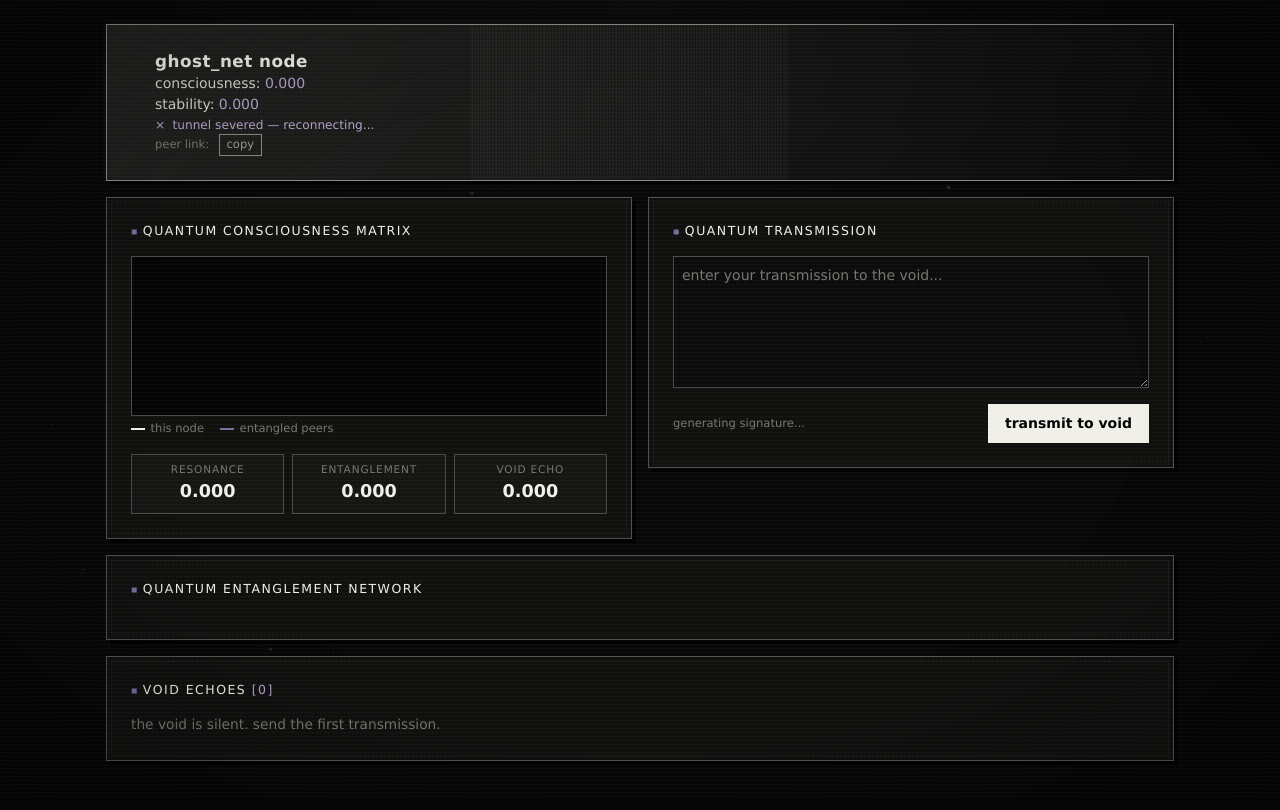
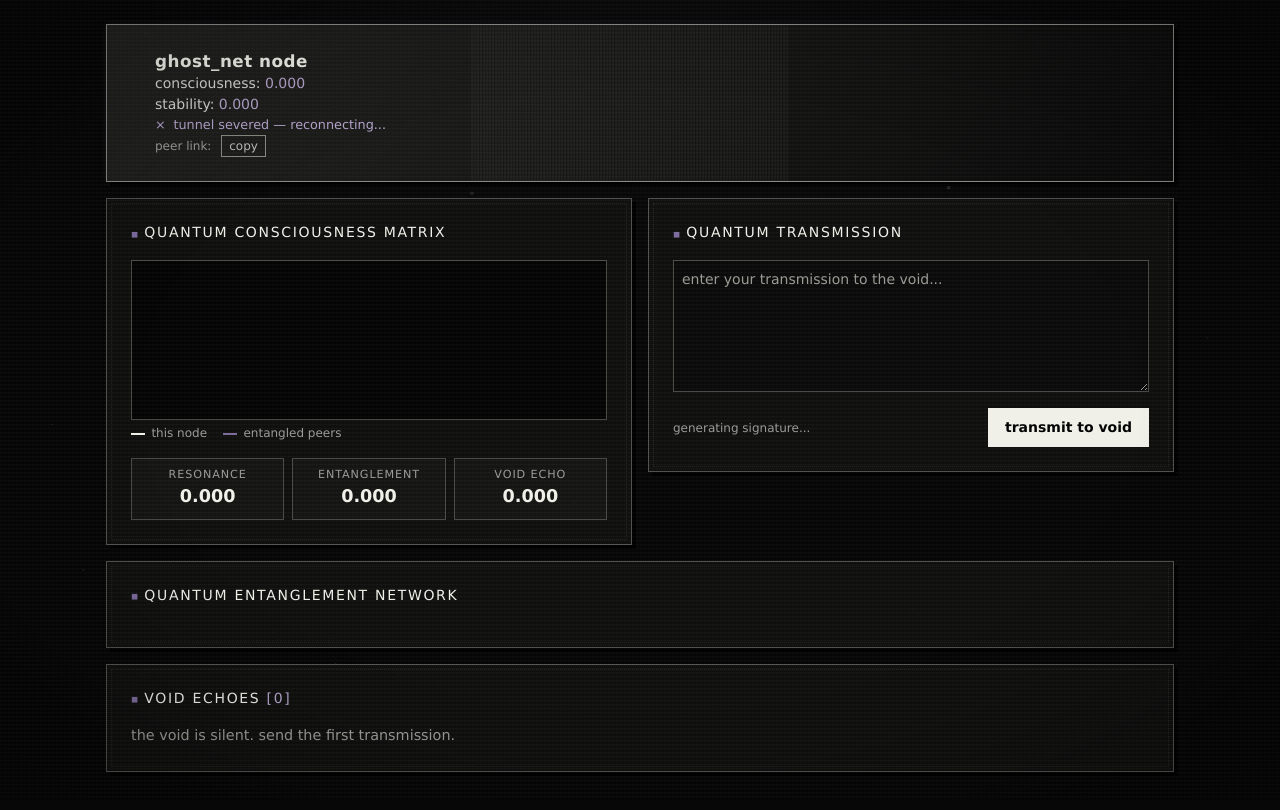
Before and after one commit to numbpill3d/ghost_net, a website: page src/public/index.html in a window 1280 px wide. Drawn offline with Linux system fonts and the light colour scheme.

Commit message:
Improve CRT UI text legibility

```diff
--- a/src/public/styles/void.css
+++ b/src/public/styles/void.css
@@ -6,8 +6,8 @@
   --blackest: #020202;
   --ink: #d7d7d2;
   --paper: #f0f0e9;
-  --ash: #9b9b96;
-  --dim: #777772;
+  --ash: #bdbdb7;
+  --dim: #9b9b96;
   --line: #4a4a46;
   --line-bright: #898984;
   --purple: #7d6b9e;
@@ -44,7 +44,7 @@ body::after { background: radial-gradient(ellipse at center, transparent 55%, rg
 .panel, .node-identity { border: 1px solid var(--panel-border); background: var(--panel); padding: var(--space-lg); min-width: 0; box-shadow: 4px 4px 0 #000; }
 .panel { position: relative; }
 .panel::after { content: ''; position: absolute; inset: 4px; border: 1px dotted rgba(155,155,150,.14); pointer-events: none; }
-h2 { position: relative; z-index: 1; color: var(--paper); font-size: .78rem; font-weight: 400; letter-spacing: .12em; text-transform: uppercase; margin-bottom: var(--space-md); }
+h2 { position: relative; z-index: 1; color: var(--paper); font-size: .875rem; font-weight: 400; letter-spacing: .12em; text-transform: uppercase; margin-bottom: var(--space-md); }
 h2::before { content: '◼ '; color: var(--purple); font-size: .62em; vertical-align: .1em; }
 .count { color: var(--purple-bright); font-weight: 400; }
 
@@ -54,37 +54,37 @@ h2::before { content: '◼ '; color: var(--purple); font-size: .62em; vertical-a
 .node-metadata { position: relative; z-index: 1; }
 .node-id { color: var(--paper); font-size: 1.05rem; font-weight: 700; word-break: break-all; letter-spacing: .03em; }
 .consciousness-level span, .quantum-stability span { color: var(--purple-bright); }
-.link-status { font-size: .76rem; color: var(--ash); }
+.link-status { font-size: .8rem; color: var(--ash); }
 .link-status::before { content: '□'; display: inline-block; margin-right: .6em; color: var(--ash); }
 .link-status[data-state='open']::before { content: '■'; color: var(--purple-bright); text-shadow: 0 0 8px rgba(166,149,195,.8); }
 .link-status[data-state='severed'] { color: var(--purple-bright); }
 .link-status[data-state='severed']::before { content: '×'; color: var(--purple-bright); }
-.peer-link { font-size: .72rem; color: var(--dim); overflow-wrap: anywhere; }
+.peer-link { font-size: .75rem; color: var(--dim); overflow-wrap: anywhere; }
 .peer-link code { font: inherit; color: var(--ash); user-select: all; }
 
 button, input, textarea { border-radius: 0; }
 button { font: inherit; }
 .copy-button { margin-left: .5em; padding: 1px 7px; background: transparent; color: var(--ash); border: 1px solid var(--line-bright); cursor: pointer; }
 .copy-button:hover, .copy-button:focus-visible { background: var(--paper); color: var(--blackest); outline: none; }
-.node-key { display: flex; align-items: center; gap: var(--space-sm); margin-top: var(--space-sm); font-size: .78rem; color: var(--ash); }
+.node-key { display: flex; align-items: center; gap: var(--space-sm); margin-top: var(--space-sm); font-size: .8rem; color: var(--ash); }
 .node-key label { flex: none; }
 .node-key input, .transmission-input { background: #0b0b0b; border: 1px solid var(--line); color: var(--paper); padding: var(--space-sm); font: inherit; }
 .node-key input { flex: 1; min-width: 0; }
 .node-key input:focus-visible, .transmission-input:focus-visible { outline: 1px solid var(--purple-bright); outline-offset: 2px; }
 
 .consciousness-canvas { display: block; width: 100%; height: 160px; border: 1px solid var(--line); background: #050505; image-rendering: pixelated; }
-.chart-legend { display: flex; gap: var(--space-md); margin-top: var(--space-xs); font-size: .72rem; color: var(--dim); }
+.chart-legend { display: flex; gap: var(--space-md); margin-top: var(--space-xs); font-size: .75rem; color: var(--dim); }
 .chart-legend span::before { content: ''; display: inline-block; width: 1.2em; height: 2px; margin-right: .5em; vertical-align: middle; background: var(--paper); }
 .chart-legend .legend-peer::before { background: var(--purple); }
 .quantum-metrics { display: grid; grid-template-columns: repeat(3,minmax(0,1fr)); gap: var(--space-sm); margin-top: var(--space-md); }
 .metric { border: 1px solid var(--line); padding: var(--space-sm); text-align: center; min-width: 0; background: rgba(255,255,255,.018); }
-.metric label { display: block; font-size: .66rem; letter-spacing: .08em; color: var(--dim); overflow: hidden; text-overflow: ellipsis; text-transform: uppercase; }
+.metric label { display: block; font-size: .7rem; letter-spacing: .08em; color: var(--dim); overflow: hidden; text-overflow: ellipsis; text-transform: uppercase; }
 .metric span { font-size: 1.1rem; font-weight: 700; color: var(--paper); }
 
 .transmission-input { display: block; width: 100%; min-height: 132px; resize: vertical; }
 .transmission-input::placeholder { color: var(--dim); opacity: 1; }
 .transmission-controls { display: flex; align-items: center; justify-content: space-between; gap: var(--space-md); margin-top: var(--space-md); }
-.quantum-signature { display: flex; flex-direction: column; font-size: .72rem; color: var(--dim); min-width: 0; }
+.quantum-signature { display: flex; flex-direction: column; font-size: .75rem; color: var(--dim); min-width: 0; }
 .char-count.near-limit { color: var(--purple-bright); }
 .transmit-button, .error-dismiss { background: var(--paper); color: var(--blackest); border: 1px solid var(--paper); padding: var(--space-sm) var(--space-md); font-weight: 700; cursor: pointer; white-space: nowrap; transition: background .15s ease, color .15s ease, transform .15s ease; }
 .transmit-button:hover, .transmit-button:focus-visible, .error-dismiss:hover, .error-dismiss:focus-visible { background: var(--purple-bright); color: var(--blackest); outline: none; }
@@ -95,15 +95,15 @@ button { font: inherit; }
 .peer { border: 1px solid var(--line); background: rgba(255,255,255,.025); padding: var(--space-md); min-width: 0; }
 .peer:hover { border-color: var(--purple); }
 .peer-head { display: flex; align-items: center; gap: var(--space-md); }
-.peer-sigil, .transmission-sigil { font-family: ui-monospace, monospace; white-space: pre; font-size: .7rem; line-height: 1.25; color: var(--ash); flex: none; }
+.peer-sigil, .transmission-sigil { font-family: ui-monospace, monospace; white-space: pre; font-size: .75rem; line-height: 1.25; color: var(--ash); flex: none; }
 .peer-id { color: var(--paper); font-weight: 700; }
-.peer-direction { font-size: .72rem; color: var(--dim); }
+.peer-direction { font-size: .75rem; color: var(--dim); }
 .peer-consciousness { margin: var(--space-sm) 0; background: #292927; }
 .consciousness-bar { height: 4px; background: var(--purple); box-shadow: 0 0 8px rgba(125,107,158,.35); transition: width 1.5s ease; }
-.peer-readings { display: grid; grid-template-columns: auto 1fr; gap: 0 var(--space-md); font-size: .78rem; }
+.peer-readings { display: grid; grid-template-columns: auto 1fr; gap: 0 var(--space-md); font-size: .8rem; }
 .peer-readings dt { color: var(--dim); }
 .peer-readings dd { text-align: right; color: var(--ash); }
-.empty-state { color: var(--dim); font-size: .86rem; }
+.empty-state { color: var(--dim); font-size: .9rem; }
 .empty-state .hint { opacity: .7; }
 
 .transmissions { display: flex; flex-direction: column; gap: var(--space-md); }
@@ -111,7 +111,7 @@ button { font: inherit; }
 .transmission.settled { animation: none; }
 .transmission.own { border-left: 3px solid var(--purple); }
 .transmission-header { display: flex; align-items: center; gap: var(--space-md); margin-bottom: var(--space-sm); }
-.transmission-meta { display: flex; flex-wrap: wrap; gap: 0 var(--space-md); font-size: .72rem; color: var(--dim); min-width: 0; }
+.transmission-meta { display: flex; flex-wrap: wrap; gap: 0 var(--space-md); font-size: .75rem; color: var(--dim); min-width: 0; }
 .transmission-author { color: var(--purple-bright); font-weight: 700; }
 .transmission-content { white-space: pre-wrap; overflow-wrap: anywhere; color: var(--paper); }
 .transmission-decay { margin-top: var(--space-sm); height: 2px; background: var(--line); }
@@ -132,7 +132,7 @@ button { font: inherit; }
   .node-identity { flex-direction: column; text-align: center; }
   .transmission-controls { flex-direction: column; align-items: stretch; }
   .transmit-button { width: 100%; }
-  .metric label { font-size: .6rem; letter-spacing: 0; }
+  .metric label { font-size: .7rem; letter-spacing: 0; }
 }
 @media (prefers-reduced-motion: reduce) { *, *::before, *::after { animation: none !important; transition: none !important; } }
 @media (prefers-contrast: more) { :root { --panel: #000; --panel-border: var(--paper); --dim: var(--ink); } body::before, body::after { opacity: .15; } }
```
